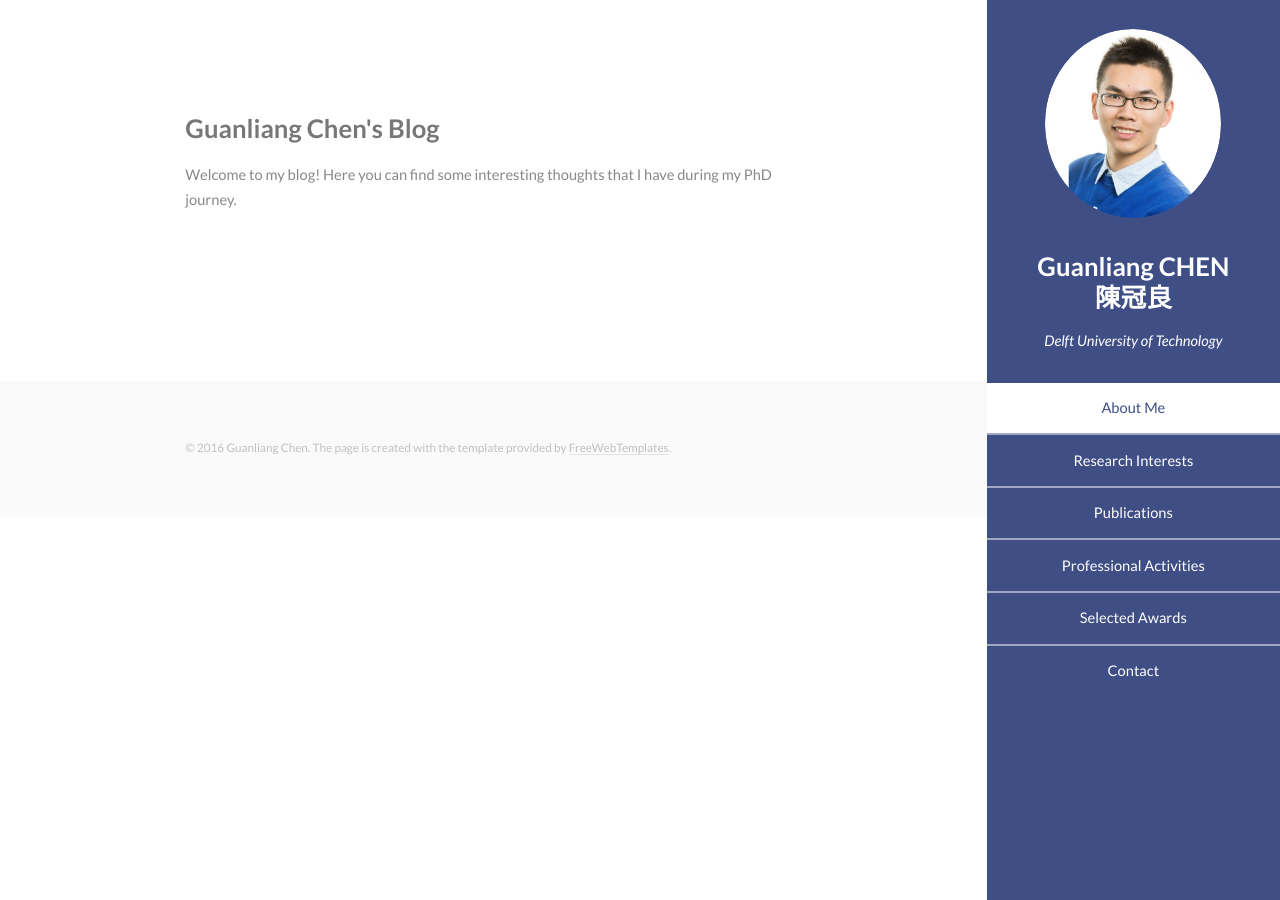
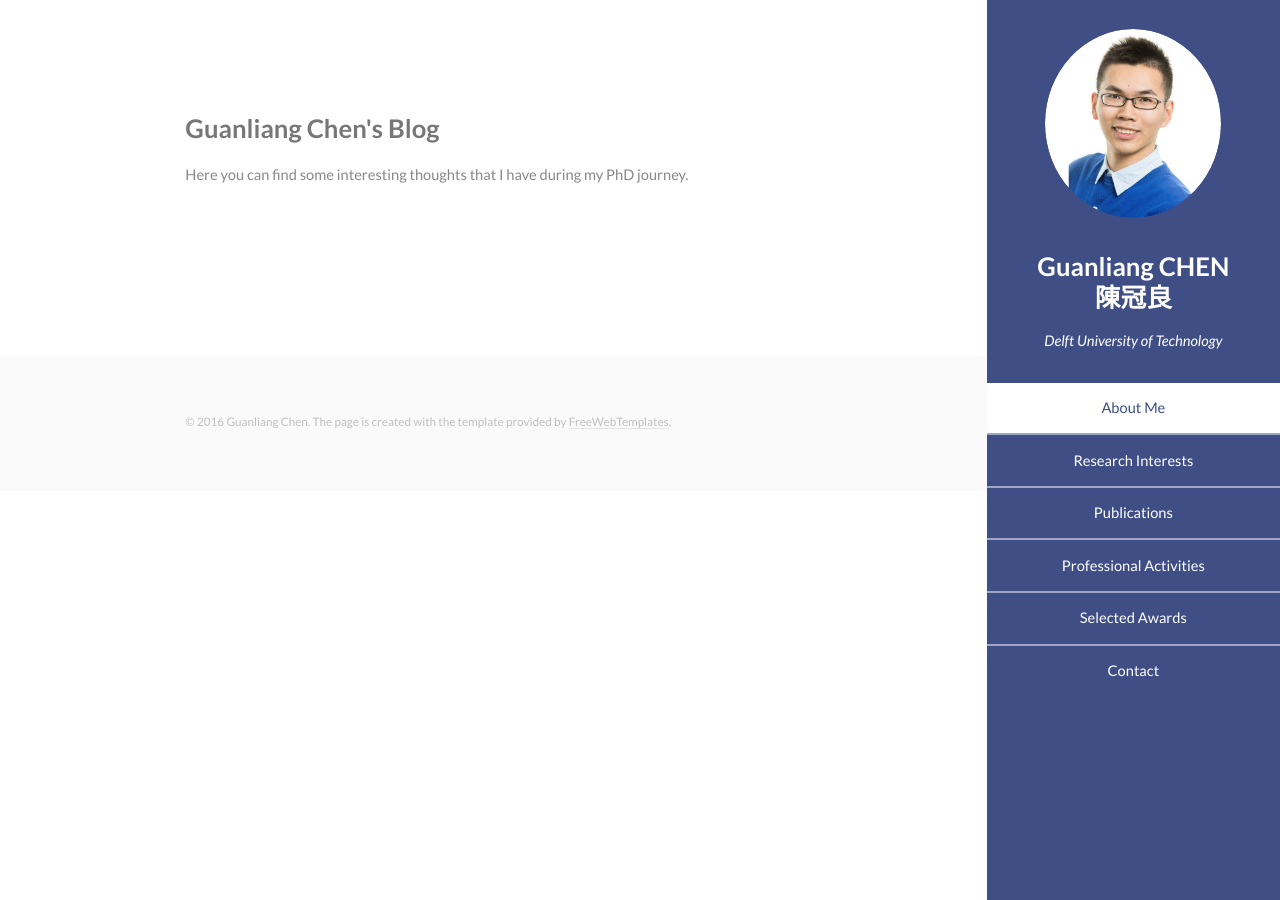
Before and after one commit to AngusGLChen/__angusglchen.github.io, a Jekyll site: the page built from blog/index.html, in a window 1280 px wide. Built offline with Jekyll 4.4.1, drawn with Linux system fonts in a browser that asks for light colours.

Commit message:
Aug 16, 2016

```diff
--- a/blog/index.html
+++ b/blog/index.html
@@ -3,7 +3,8 @@
 title: Guanliang Chen's Blog
 ---
 	<h3 style="padding:50px 0 0 0">{{ page.title }}</h3>
-	<p style="padding:0 0 150px 0">Welcome to my blog! Here you can find some interesting thoughts that I have during my PhD journey.</p>
+	<p style="padding:0 0 150px 0">Here you can find some interesting thoughts that I have during my PhD journey.</p>
+
 	<div class="posts-list">
 	    {% for post in paginator.posts %}
 	    <article class="post-preview">
```
